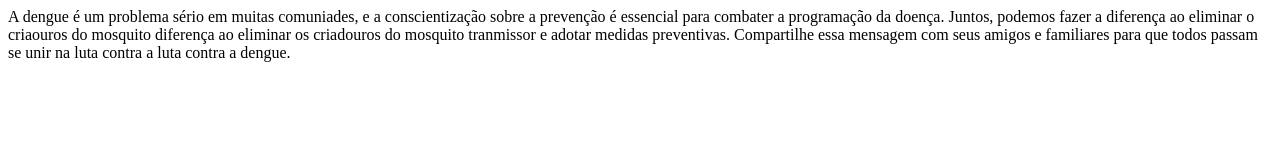
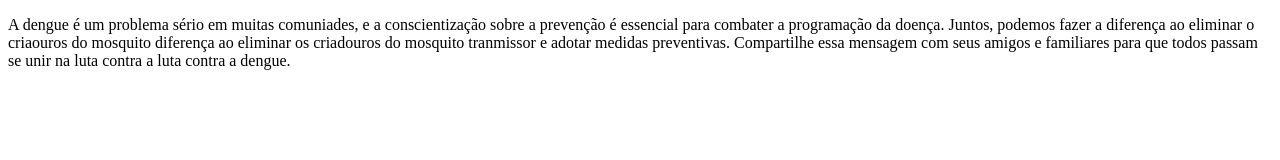
Before and after one commit to nathielypaisca/dengue, a plain HTML site: page index.html in a window 1280 px wide. Drawn offline with Linux system fonts and the light colour scheme.

Commit message:
Add files via upload

```diff
--- a/index.html
+++ b/index.html
@@ -6,7 +6,9 @@
     <title>Document</title>
 </head>
 <body>
-    A dengue é um problema sério em muitas comuniades, e a conscientização sobre a prevenção é essencial para combater a programação da doença. Juntos, podemos fazer a diferença ao eliminar o criaouros do mosquito
-diferença ao eliminar os criadouros do mosquito tranmissor e adotar medidas preventivas. Compartilhe essa mensagem com seus amigos e familiares  para que todos passam se unir na luta contra a luta contra a dengue.
+    <p> A dengue é um problema sério em muitas comuniades, e a conscientização sobre a prevenção é essencial para combater a programação da doença.
+     Juntos, podemos fazer a diferença ao eliminar o criaouros do mosquito
+diferença ao eliminar os criadouros do mosquito tranmissor e adotar medidas preventivas.
+Compartilhe essa mensagem com seus amigos e familiares  para que todos passam se unir na luta contra a luta contra a dengue. <p>
  </body>
 </html>
```
